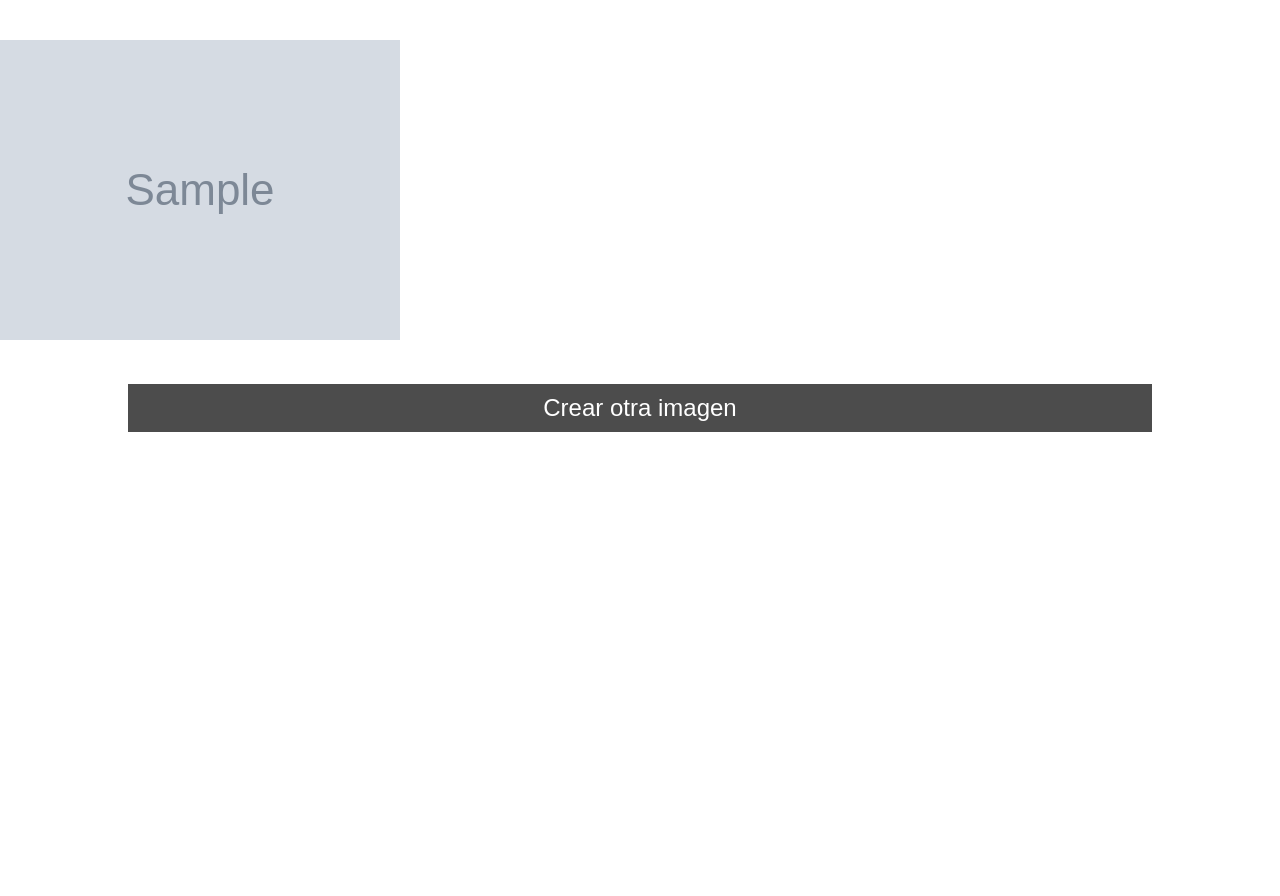
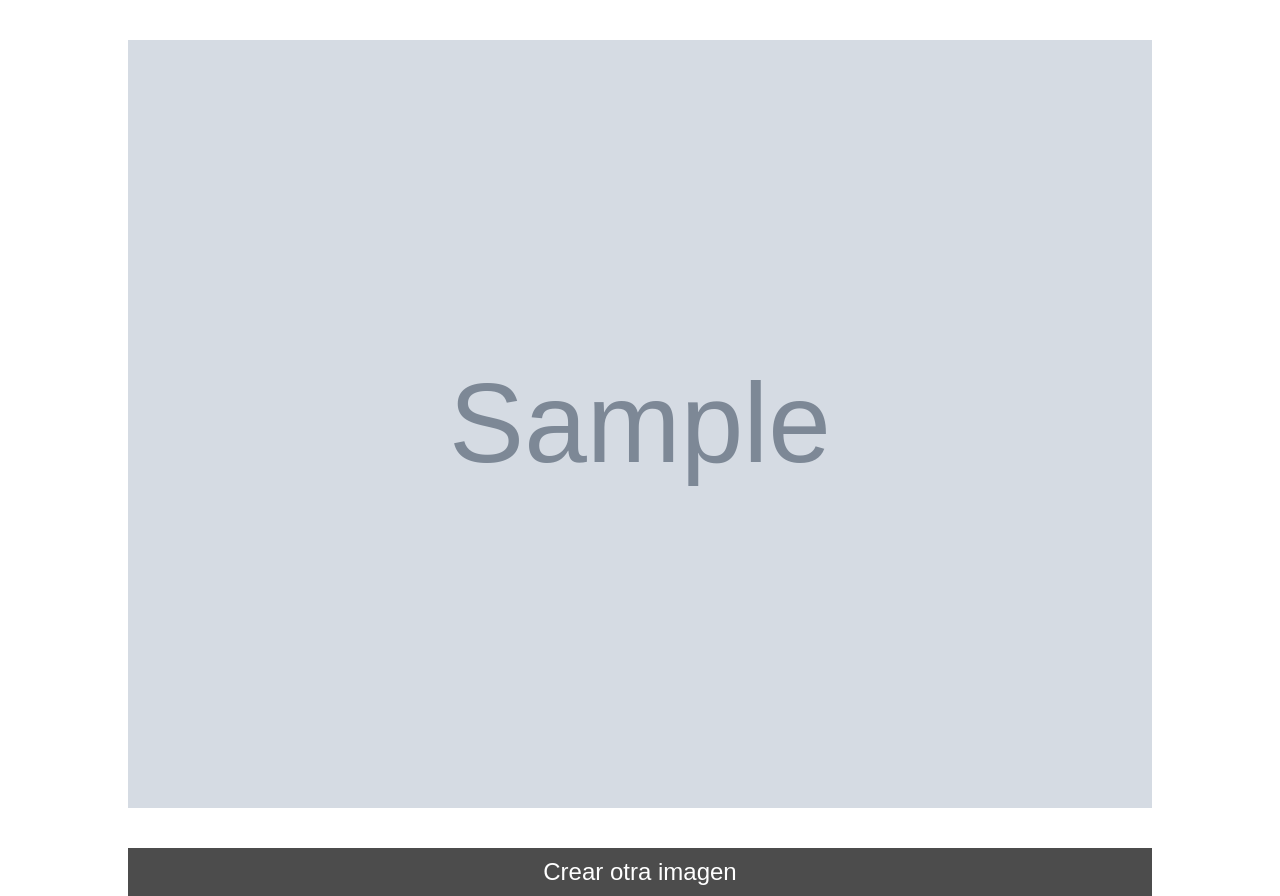
Before and after one commit to jtapiath-cl/test-app-flask-1, a Flask app: template templates/img.html in a window 1280 px wide. Before the commit the page ends 432 px from the top, so only its background shows below. Run offline with Flask 2, Linux system fonts and the light colour scheme; the template is opened without the code that fills it: most values are stand-ins (such as "Sample title", 1, 10 or a date in 2020); grey boxes marked "Sample" are stand-in pictures.

Commit message:
fixed image placement
I tried a lotta stuff and it's finally working!

```diff
--- a/static/css/estilos.css
+++ b/static/css/estilos.css
@@ -15,7 +15,13 @@ body {
 .img_holder {
   max-width: 100%;
   max-height: 100%;
-  text-align: center;
+}
+
+.center {
+  display: block;
+  margin-left: auto;
+  margin-right: auto;
+  width: 80%;
 }
 
 .formulario {
--- a/templates/img.html
+++ b/templates/img.html
@@ -7,8 +7,8 @@
     <link rel="stylesheet" href="{{ url_for('static', filename='css/estilos.css') }}">
   </head>
   <body>
-    <div id="img-render" class="img_holder" style="padding-top: 40px; padding-bottom: 40px; display: inline-block;">
-      <img src="{{ user_image }}" alt="User Image">
+    <div id="img-render" class="img_holder" style="padding-top: 40px; padding-bottom: 40px; margin: auto;">
+      <img src="{{ user_image }}" alt="User Image" class="center">
     </div>
     <button onclick="window.location.href='/';" class="form_submit" style="max-width: 80%; margin: auto;">Crear otra imagen</button>
   </body>
```
